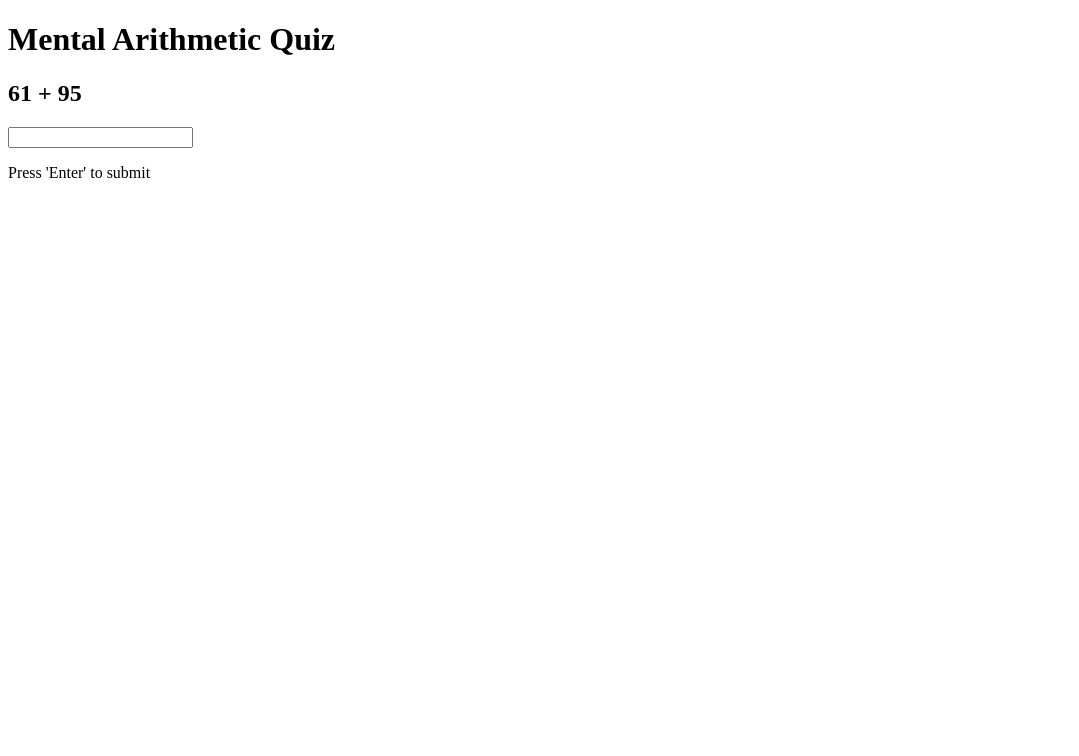
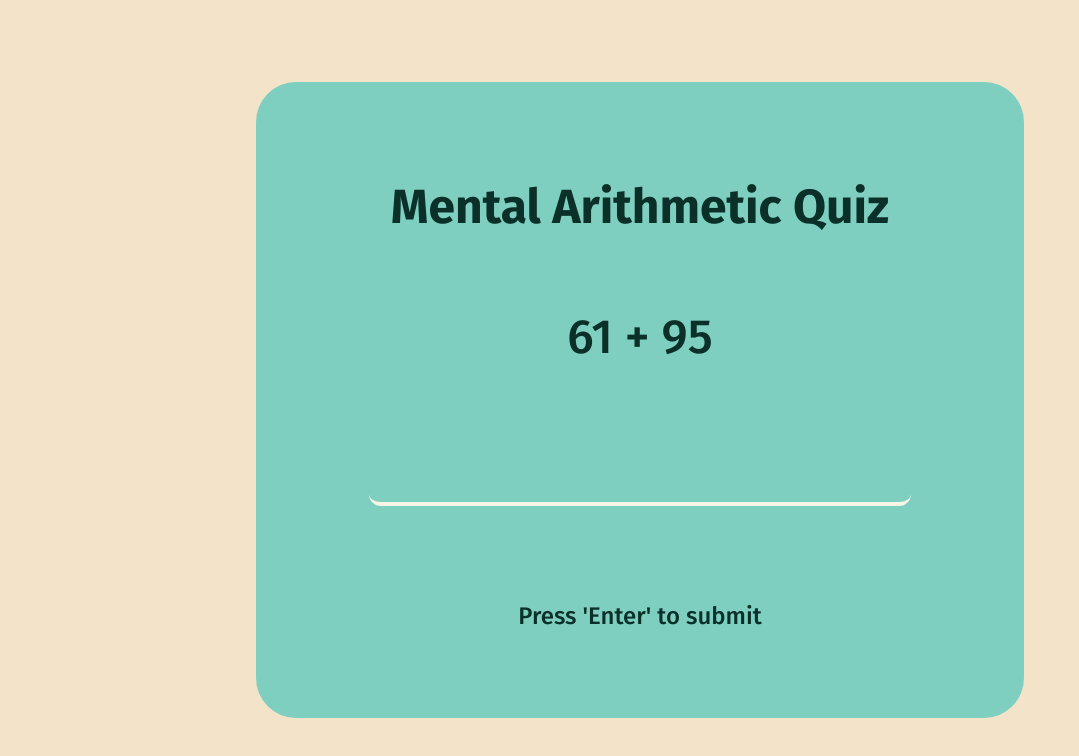
Before and after one commit to EternalUpdate/mental-arithmetic-quiz, a plain HTML site: page index.html in a window 1280 px wide. Shown: the whole page, without its empty margins (0-1079 px from the left). Drawn offline with Linux system fonts and the light colour scheme.

Commit message:
Added base styling

```diff
--- a/index.html
+++ b/index.html
@@ -8,12 +8,14 @@
         <link rel="stylesheet" href="styles.css" />
     </head>
     <body>
-        <h1>Mental Arithmetic Quiz</h1>
-        <div class="quiz-container">
-            <h2 id="question">Question</h2>
-            <input id="input" autocomplete="off" />
-            <p id="result"></p>
-            <p id="submitInstruction">Press 'Enter' to submit</p>
+        <div class="app">
+            <div class="quiz-container">
+                <h1>Mental Arithmetic Quiz</h1>
+                <h2 id="question">Question</h2>
+                <input id="input" autocomplete="off" />
+                <p id="result"></p>
+                <p id="submitInstruction">Press 'Enter' to submit</p>
+            </div>
         </div>
     </body>
     <script type="module" src="quiz.js"></script>
--- a/styles.css
+++ b/styles.css
@@ -0,0 +1,72 @@
+@import url('https://fonts.googleapis.com/css2?family=Fira+Sans:ital,wght@0,100;0,200;0,300;0,400;0,500;0,600;0,700;0,800;0,900;1,100;1,200;1,300;1,400;1,500;1,600;1,700;1,800;1,900&display=swap');
+
+:root {
+    --background-blue: #7ECFC0;
+    --darker-blue: #0b3029;
+    --bright-cream: #f9f6e5;
+    --beige: #F2E3C9;
+    --orange: #ff5227;
+    --red: #d80210;
+}
+
+* {
+    font-family: 'Fira Sans', sans-serif;
+}
+
+h1 {
+    font-weight: 700;
+    font-size: 3rem;
+}
+
+h2 {
+    font-weight: 500;
+    font-size: 3rem;
+}
+
+body {
+    margin: 0;
+}
+
+.app {
+    display: flex;
+    flex-direction: column;
+    height: 100vh;
+    align-items: center;
+    justify-content: center;
+    background-color: var(--beige);
+
+}
+
+.quiz-container {
+    display: flex;
+    flex-direction: column;
+    align-items: center;
+    justify-content: center;
+    width: 50vw;
+    background-color: var(--background-blue);
+    color: var(--darker-blue);
+    padding: 4rem;
+    border-radius: 2.5rem;
+    /* box-shadow: 2px 2px 60px rgba(0, 0, 0, 0.2); */
+}
+
+.quiz-container p {
+    font-weight: 500;
+    font-size: 1.5rem;
+}
+
+#result {
+    font-size: 1.75rem;
+
+}
+
+input {
+    padding: 1rem;
+    margin: 1rem;
+    border: 0;
+    border-bottom: 0.25rem solid var(--bright-cream);
+    border-radius: 0.75rem;
+    font-size: 2.5rem;
+    background-color: var(--background-blue);
+    color: var(--bright-cream)
+}
```
